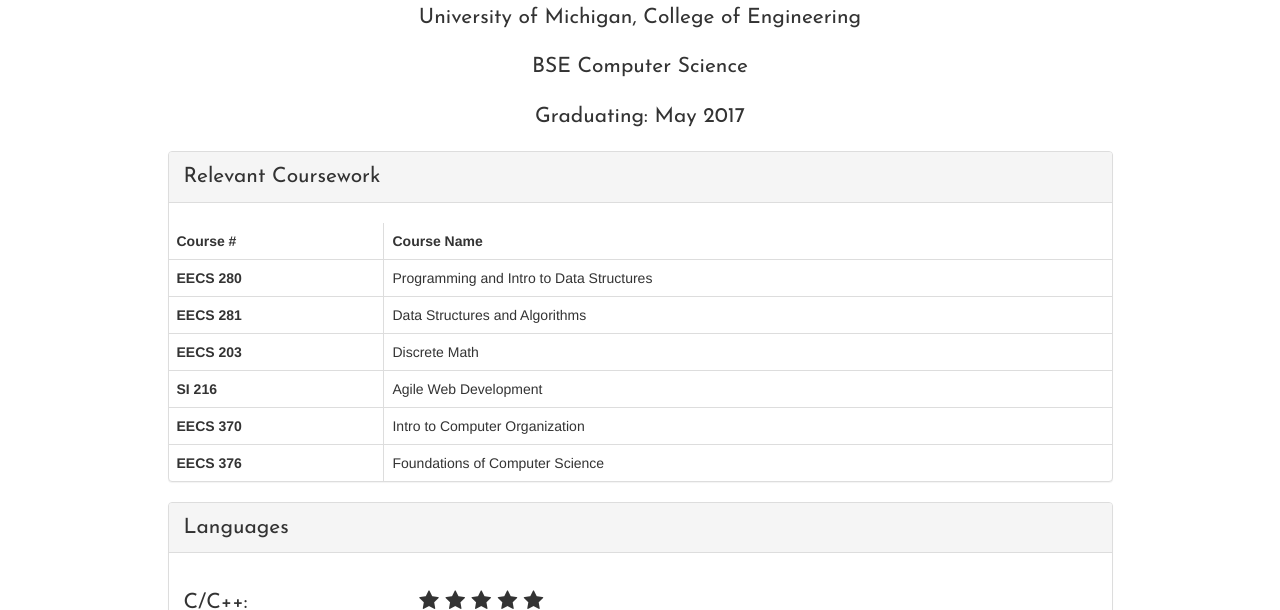
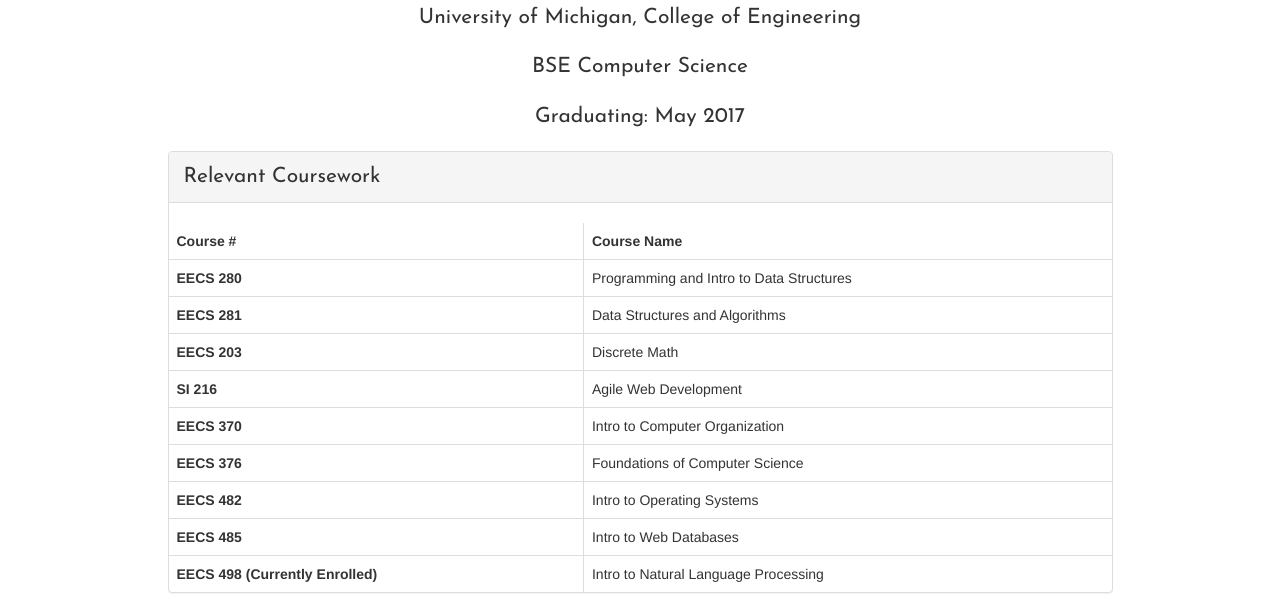
Before and after one commit to vickiliu8/vickiliu8.github.io, a plain HTML site: page academics.html in a window 1280 px wide. Shown: the part 183-793 px from the top of the page. Drawn offline with Linux system fonts and the light colour scheme.

Commit message:
update academics

```diff
--- a/academics.html
+++ b/academics.html
@@ -136,6 +136,18 @@
 
 
                         </tr>
+                        <tr>
+                          <th scope="row">EECS 482</th>
+                          <td>Intro to Operating Systems</td>
+                        </tr>
+                        <tr>
+                          <th scope="row">EECS 485</th>
+                          <td>Intro to Web Databases</td>
+                        </tr>
+                        <tr>
+                          <th scope="row">EECS 498 (Currently Enrolled)</th>
+                          <td>Intro to Natural Language Processing</td>
+                        </tr>
                       </tbody>
                     </table>
             </div>
```
